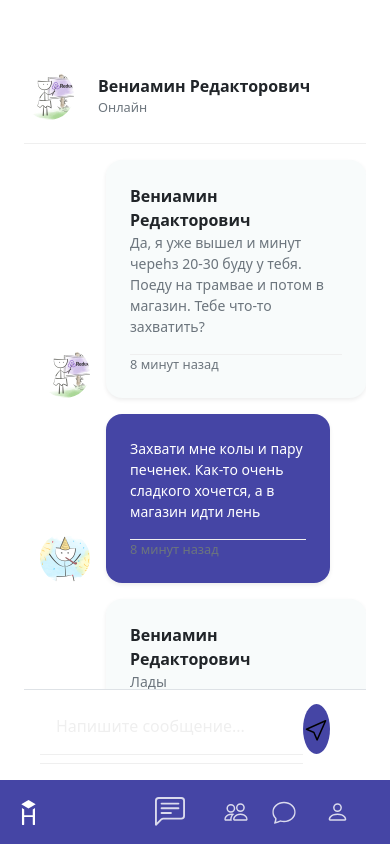
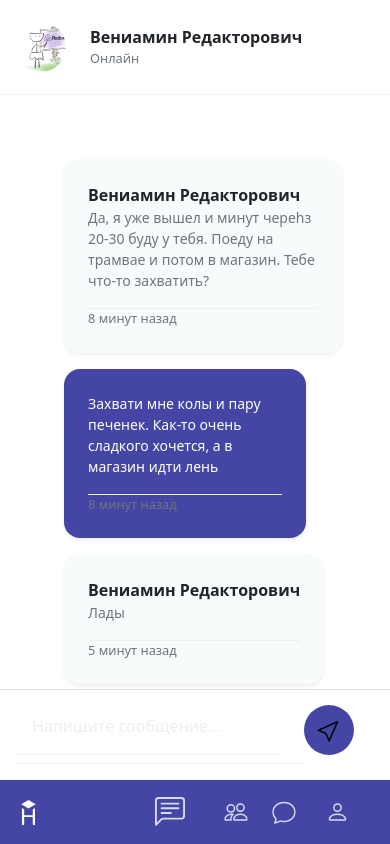
Before and after one commit to asuzdaltcev/layout-designer-project-59, a website: page app/chat.pug in a window 390 px wide. Both pictures are taken after a click on the tab 181 px from the left and 812 px from the top of the page. Drawn offline with nearby package versions, Linux system fonts and the light colour scheme; files that its build step writes are made by us from their sources; files whose address does not match are found by name.

Commit message:
Удаление изображений аватаров из разметки chat.pug и обновление стилей в main.scss для улучшения отображения сообщений в мобильной версии чата. Добавлены отступы для сообщений и убраны паддинги для более компактного отображения. Обновление chat.html для синхронизации изменений разметки.

```diff
--- a/app/chat.pug
+++ b/app/chat.pug
@@ -178,7 +178,6 @@ html(lang="ru")
                       p.m-0.small.sidebar-card-subtext Онлайн
                   .mobile-chat-messages
                     .chat-message_1.d-flex.align-items-end.ps-36.pt-5.gap-3
-                      img.avatar(src="images/chat/avatar_4.jpg" alt="user-avatar" width="50" height="50")
                       .bg-light.p-4.max-width-text.m-0.radius.shadow-sm
                         .border-bottom
                           p.m-0.fw-bold Вениамин Редакторович
@@ -191,9 +190,7 @@ html(lang="ru")
                           p.m-0.small.chat-card-subtext-light.pb-17 Захвати мне колы и пару печенек. Как-то очень сладкого хочется, а в магазин идти лень
                         .div
                           p.m-0.small.sidebar-card-subtext.ellipsis 8 минут назад
-                      img.avatar(src="images/chat/avatar_1.jpg" alt="user-avatar" width="50" height="50")
                     .chat-message_3.d-flex.align-items-end.ps-36.pt-3.gap-3
-                      img.avatar(src="images/chat/avatar_4.jpg" alt="user-avatar" width="50" height="50")
                       .bg-light.p-4.max-width-text.m-0.radius.shadow-sm
                         .border-bottom
                           p.m-0.fw-bold Вениамин Редакторович
@@ -206,9 +203,7 @@ html(lang="ru")
                           p.m-0.small.chat-card-subtext-light.pb-17 А, слушай, купи мне ещё Macbook Pro. А то хочется работать в Хекслете, а там это условие
                         .div
                           p.m-0.small.sidebar-card-subtext.ellipsis 3 минуты назад
-                      img.avatar(src="images/chat/avatar_1.jpg" alt="user-avatar" width="50" height="50")
                     .chat-message_5.d-flex.align-items-end.ps-36.pt-3.gap-3
-                      img.avatar(src="images/chat/avatar_4.jpg" alt="user-avatar" width="50" height="50")
                       .bg-light.p-4.max-width-text.m-0.radius.shadow-sm
                         .border-bottom
                           p.m-0.fw-bold Вениамин Редакторович
--- a/app/styles/main.scss
+++ b/app/styles/main.scss
@@ -604,9 +604,6 @@ body {
 }
 
 // Стили для конкретных сообщений чата
-.chat-message_4.d-flex.align-items-end.pe-36.pt-3.flex-row-reverse.gap-3 {
-  height: 146px;
-}
 
 // Стили для мобильной версии чата
 .mobile-chat-messages {
@@ -615,6 +612,21 @@ body {
   overflow-y: auto;
   overflow-x: hidden;
   padding-bottom: 1rem;
+}
+
+// Отступы для сообщений в мобильной версии чата
+.mobile-chat-messages .chat-message_1 {
+  margin-left: 48px !important;
+  margin-right: 48px !important;
+  margin-top: 48px !important;
+}
+
+.mobile-chat-messages .chat-message_2,
+.mobile-chat-messages .chat-message_3,
+.mobile-chat-messages .chat-message_4,
+.mobile-chat-messages .chat-message_5 {
+  margin-left: 48px !important;
+  margin-right: 48px !important;
 }
 
 // Скрываем мобильную версию чата по умолчанию
@@ -627,12 +639,19 @@ body {
   display: block !important;
 }
 
+// Убираем паддинги у мобильной версии чата
+.tab-pane.fade.pt-5.px-4.d-xl-none#current-chat {
+  padding: 0 !important;
+}
+
 .mobile-chat-header {
   position: sticky;
   top: 0;
   z-index: 1030;
   background-color: #fff;
   border-bottom: 1px solid map-get($theme-colors, "chat-border");
+  padding-left: 16px !important;
+  padding-top: 22px !important;
 }
 
 .mobile-chat-footer {
```
Also changed, not shown: build/chat.html, build/css/main.css.
